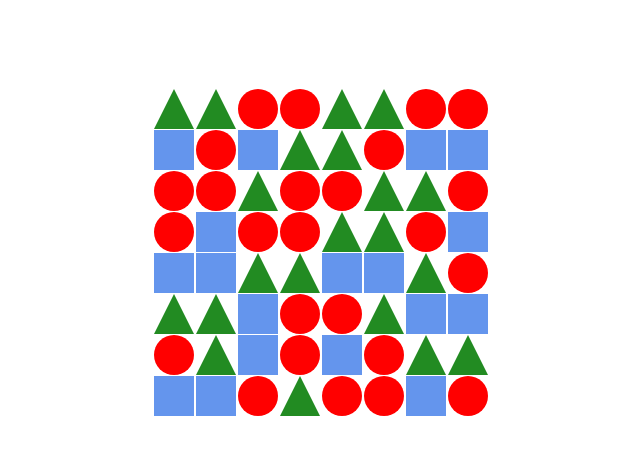
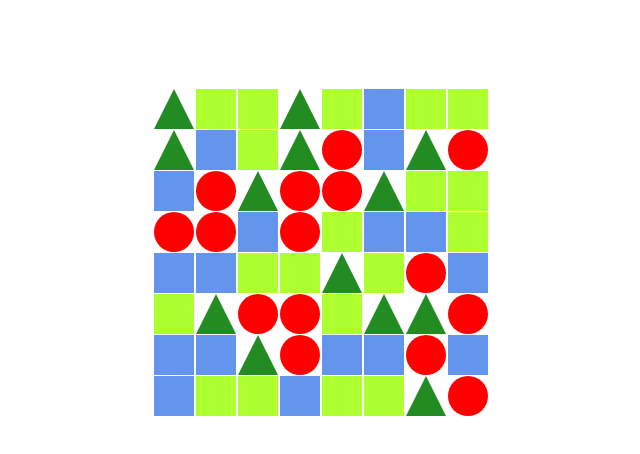
Before and after one commit to xxweimei/eliminate, a Vue app: page / in a window 1280 px wide. Shown: the top 454 px of the page, without its empty margins (276-916 px from the left). Built offline with nearby package versions, Linux system fonts and the light colour scheme.

Commit message:
new version

```diff
--- a/src/components/Board.vue
+++ b/src/components/Board.vue
@@ -3,7 +3,7 @@
     <div class="board">
       <div v-for="(row,index) in showMaps" class="row" v-bind:index="index">
         <div v-for="cell in row" class="cell" @click="mouseClick(cell)"
-             v-bind:class="{cell_r:cell.color=='R',cell_b:cell.color=='B',cell_g:cell.color=='G'}">
+             v-bind:class="{cell_r:cell.color=='R',cell_b:cell.color=='B',cell_g:cell.color=='G',cell_y:cell.color=='Y'}">
         </div>
       </div>
     </div>
@@ -63,7 +63,7 @@
       },
       //初始化颜色
       initColors() {
-        this.colors = ['R', 'B', 'G'];
+        this.colors = ['R', 'B', 'G', 'Y'];
       },
       //判断当前坐标元素是否可消除
       isLine(x, y) {
@@ -299,6 +299,7 @@
           alert('no eliminate cell');
           return;
         }
+        this.removingFlag = true;
         let sourceColor = this.maps[source.x][source.y].color;
         let targetColor = this.maps[target.x][target.y].color;
         this.maps[target.x][target.y].color = sourceColor;
@@ -417,14 +418,11 @@
         }
       },
       mouseClick(cell) {
+        if (this.removingFlag) return;
         if (this.sourceCell != null) {
-          if (this.removingFlag) {
-            alert('消除中');
-            return;
-          }
-          this.removingFlag = true;
-          this.move(this.sourceCell, cell);
+          let sourceCell = this.sourceCell;
           this.sourceCell = null;
+          this.move(sourceCell, cell);
         } else {
           this.sourceCell = cell;
         }
@@ -483,4 +481,8 @@
   .cell_b {
     background: cornflowerblue;
   }
+
+  .cell_y {
+    background: greenyellow;
+  }
 </style>
```
